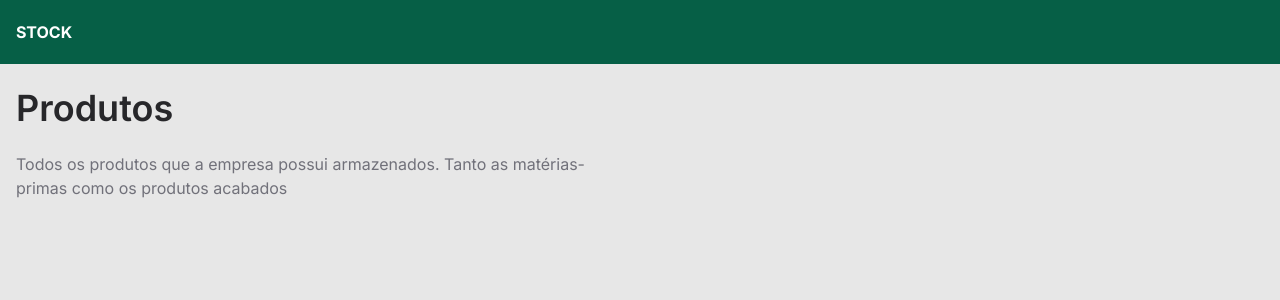
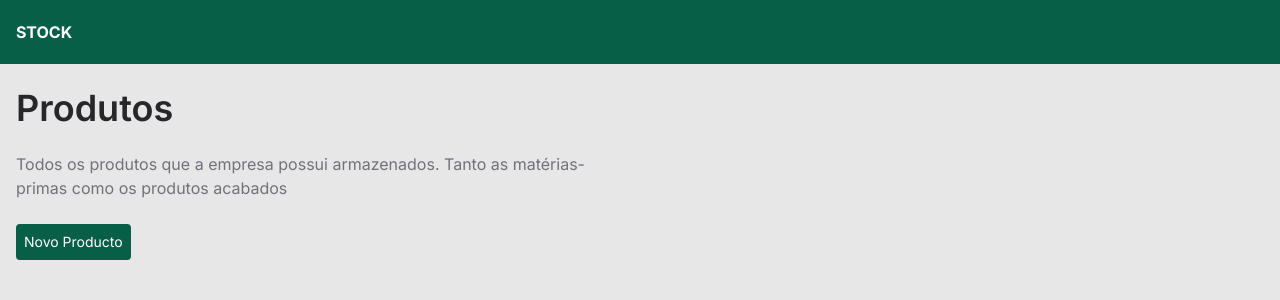
Before and after one commit to bendito820/stock-manager, a Next.js app: page /products in a window 1280 px wide. Shown: the top 300 px of the page. Built offline with nearby package versions, Linux system fonts and the light colour scheme.

Commit message:
Extract add new Product Component

```diff
--- /dev/null
+++ b/app/components/add-new-product-button.tsx
@@ -0,0 +1,10 @@
+import Link from "next/link";
+import React from "react";
+
+export default function NewProductButton() {
+  return (
+    <button className="text-white text-sm bg-emerald-800 hover:bg-emerald-700 transition-colors duration-200 p-2 rounded">
+      <Link href={"/products/new"}>Novo Producto</Link>
+    </button>
+  );
+}
--- a/app/products/page.tsx
+++ b/app/products/page.tsx
@@ -1,6 +1,7 @@
 import React from "react";
 import Text from "../components/Text";
 import Header from "../components/header";
+import NewProductButton from "../components/add-new-product-button";
 
 const ProductsPage = () => {
   return (
@@ -11,6 +12,7 @@ const ProductsPage = () => {
           Todos os produtos que a empresa possui armazenados. Tanto as
           matérias-primas como os produtos acabados
         </Text>
+        <NewProductButton />
       </div>
     </div>
   );
```
